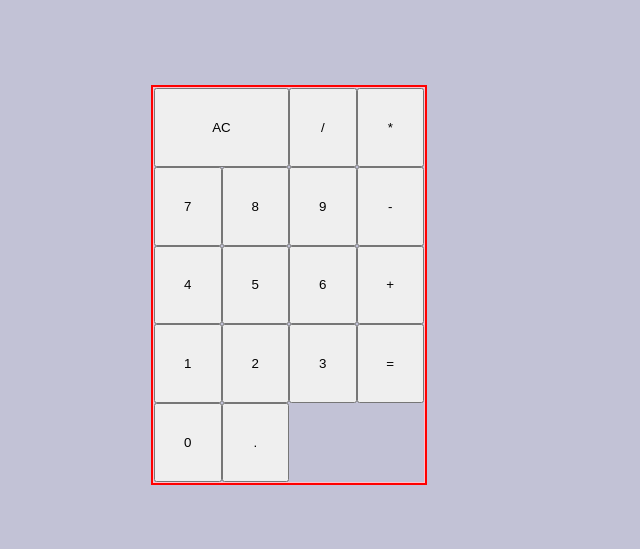
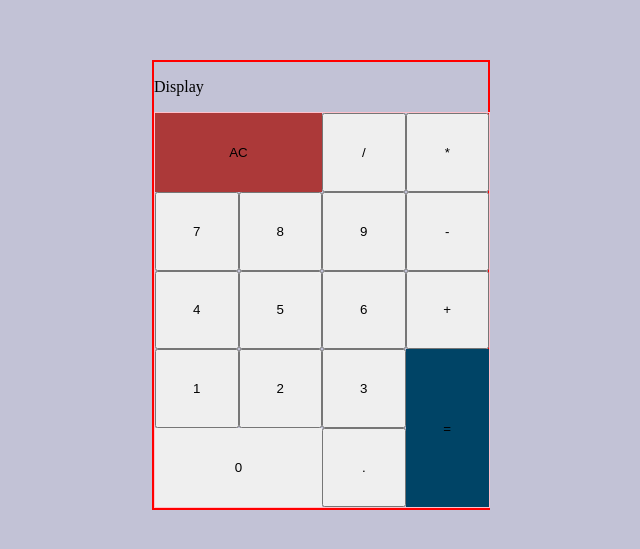
Before and after one commit to Shollytemmy/FCC-CALCULATOR, a React (Vite) app: page / in a window 1280 px wide. Shown: the part 123-672 px from the top of the page, without its empty margins (319-959 px from the left). Built offline with nearby package versions, Linux system fonts and the light colour scheme.

Commit message:
Calculator: UI styling Added Display component

```diff
--- a/src/App.jsx
+++ b/src/App.jsx
@@ -2,6 +2,7 @@ import { useState } from 'react'
 import reactLogo from './assets/react.svg'
 import './App.scss'
 import Calculator from './Components/Calculator'
+import { Display } from './Components/Display'
 
 
 
@@ -31,7 +32,7 @@ function App() {
 
   return (
     <div className="App">
-
+      <Display />
       <Calculator keys={keys} />
 
     </div>
--- a/src/App.scss
+++ b/src/App.scss
@@ -1,4 +1,6 @@
 $body: #c2c2d6;
+$clear: rgb(172, 57, 57);
+$equal: rgb(0, 68, 102);
 
 
 
@@ -12,10 +14,12 @@ body{
 
     .App {
 
-        width: 80%;
+        width: 100%;
+        max-width: 334px;
 
         border: 2px solid red;
         display: flex;
+        flex-direction: column;
             justify-content: center;
 
             .calculator{
@@ -25,9 +29,26 @@ body{
                 display: grid;
                 grid-template-columns: repeat(4, 1fr);
 
+                .btn__single{
+                    // border: none;
+                }
+
                 button.btn__single:first-of-type{
                     grid-column: 1 /span 2;
+                    background-color: $clear;
+                    border: none
                 }
+
+                                 button.btn__single:nth-child(15) {
+                                     grid-row-end: span 2  ;
+                                     background-color: $equal;
+                                    border: none
+                                 }
+
+                                button.btn__single:nth-child(16) {
+                                    grid-column: 1 /span 2;
+                                    border: none
+                                }
 
             }
 
--- a/src/Components/Calculator.jsx
+++ b/src/Components/Calculator.jsx
@@ -1,9 +1,11 @@
 import React from 'react'
 import { Buttons } from './Buttons'
+import { Display } from './Display'
 
 const Calculator = ({keys}) => {
   return (
     <div className='calculator'>
+
         <Buttons keys ={keys} />
     </div>
   )
--- /dev/null
+++ b/src/Components/Display.jsx
@@ -0,0 +1,9 @@
+import React from 'react'
+
+export const Display = () => {
+  return (
+    <div>
+        <p>Display</p>
+    </div>
+  )
+}
```
